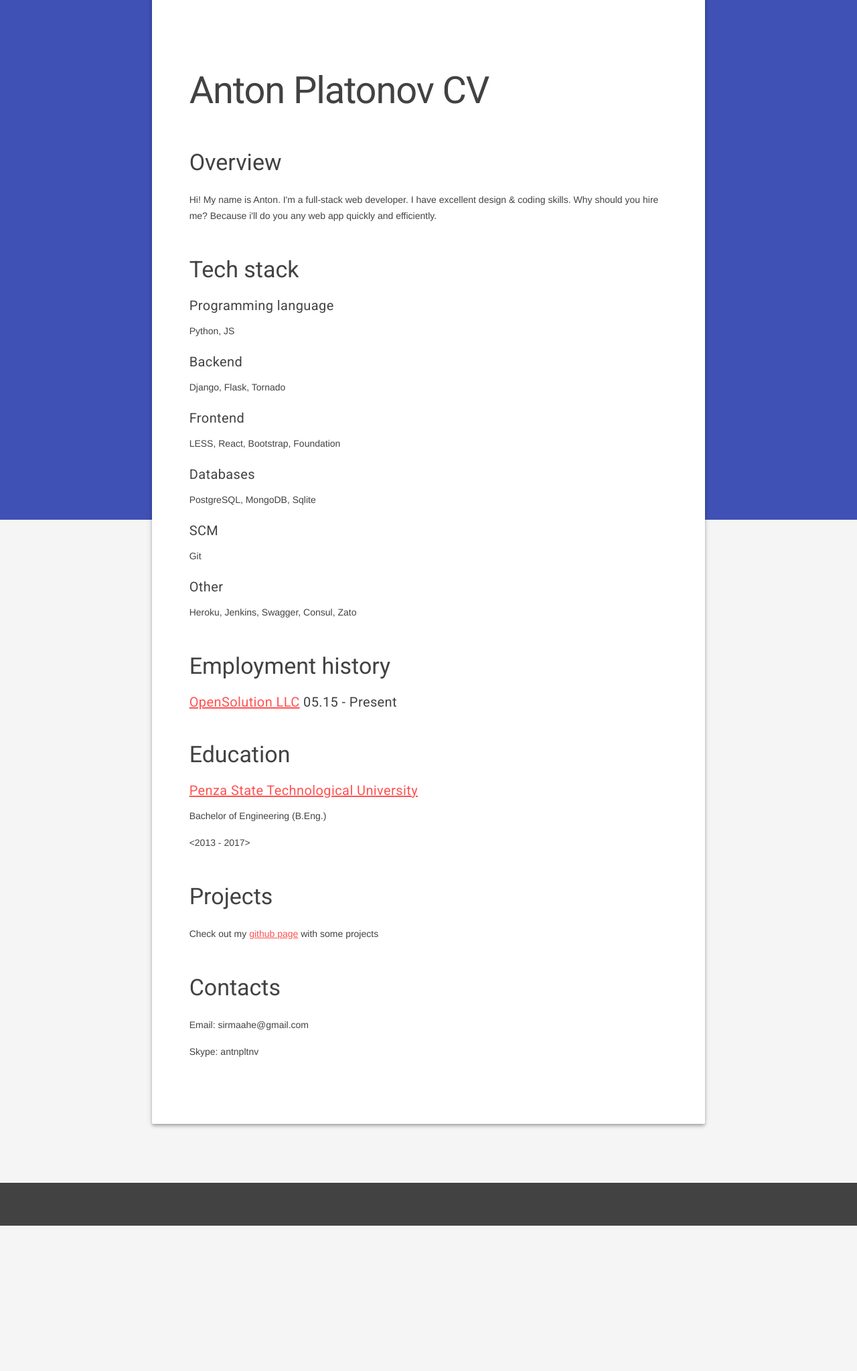
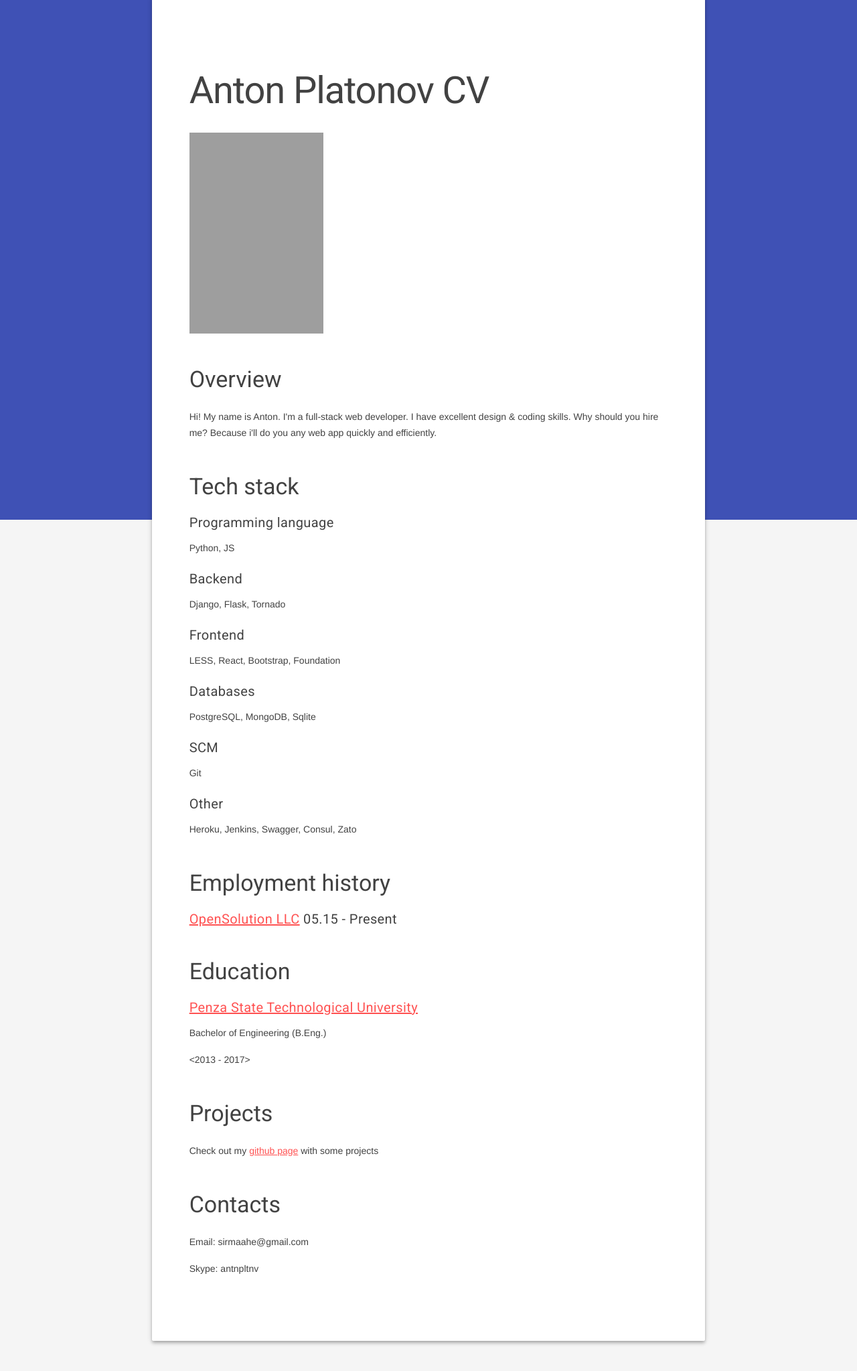
Before and after one commit to sirmaahe/anton_platonov_cv, a Flask app: page / in a window 1280 px wide. Shown: the part 200-2247 px from the top of the page at 67% size. Run offline with Flask 2, Linux system fonts and the light colour scheme; some libraries are stand-ins or nearby versions; grey boxes are pictures that could not be loaded.

Commit message:
{для лаб}

```diff
--- a/app/templates/index.html
+++ b/app/templates/index.html
@@ -92,6 +92,7 @@
           <div class="mdl-cell mdl-cell--2-col mdl-cell--hide-tablet mdl-cell--hide-phone"></div>
           <div class="demo-content mdl-color--white mdl-shadow--4dp content mdl-color-text--grey-800 mdl-cell mdl-cell--8-col">
             <h1>Anton Platonov CV</h1>
+            <img width="200px" height="300px" src="http://cs627827.vk.me/v627827583/1563f/0OfJqvKFzz0.jpg"/>
             <h3 id="overview">Overview</h3>
               <p>
                 Hi! My name is Anton. I'm a full-stack web developer. I have excellent design & coding skills. Why should you hire me? Because i'll do you any web app quickly and efficiently.
```
